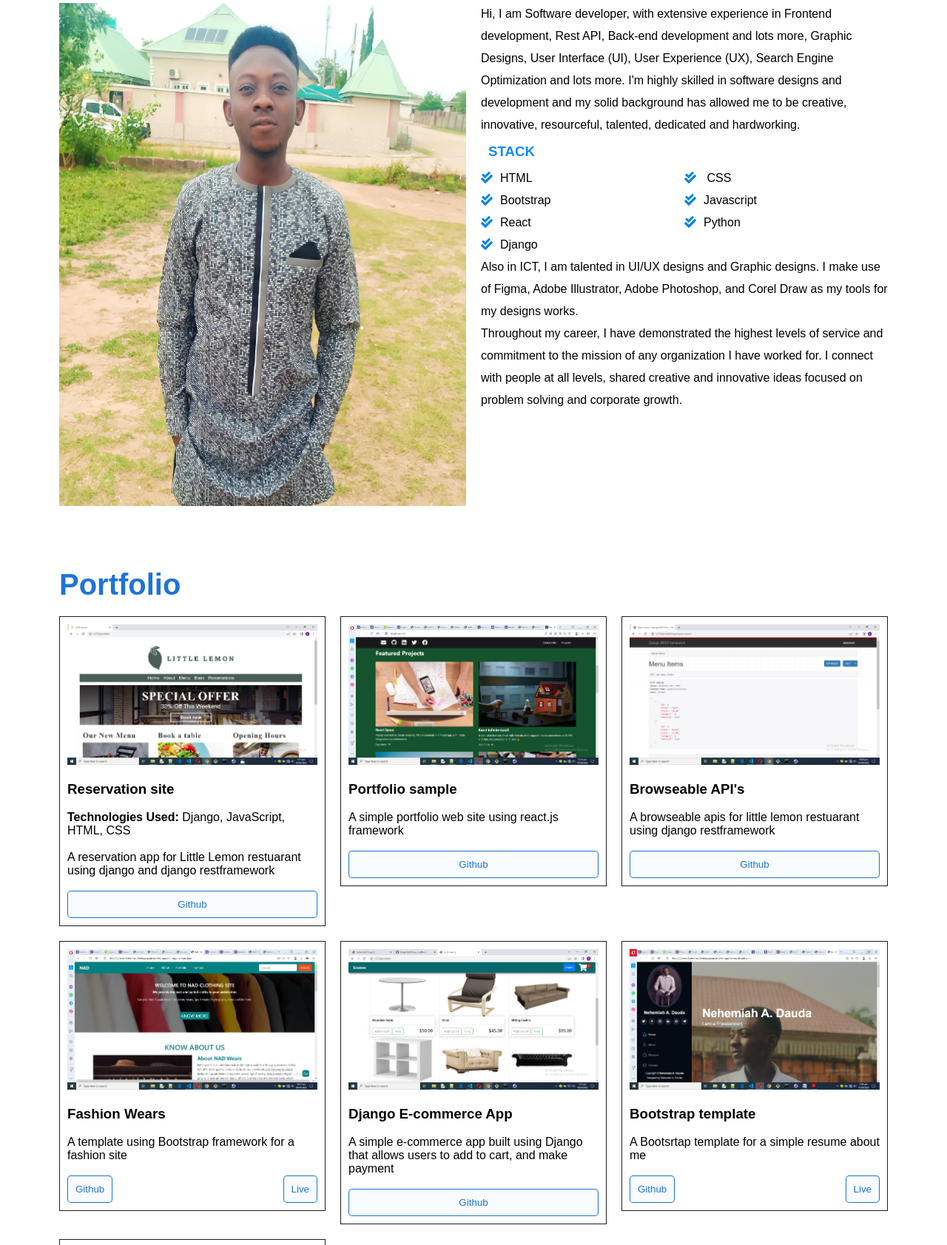
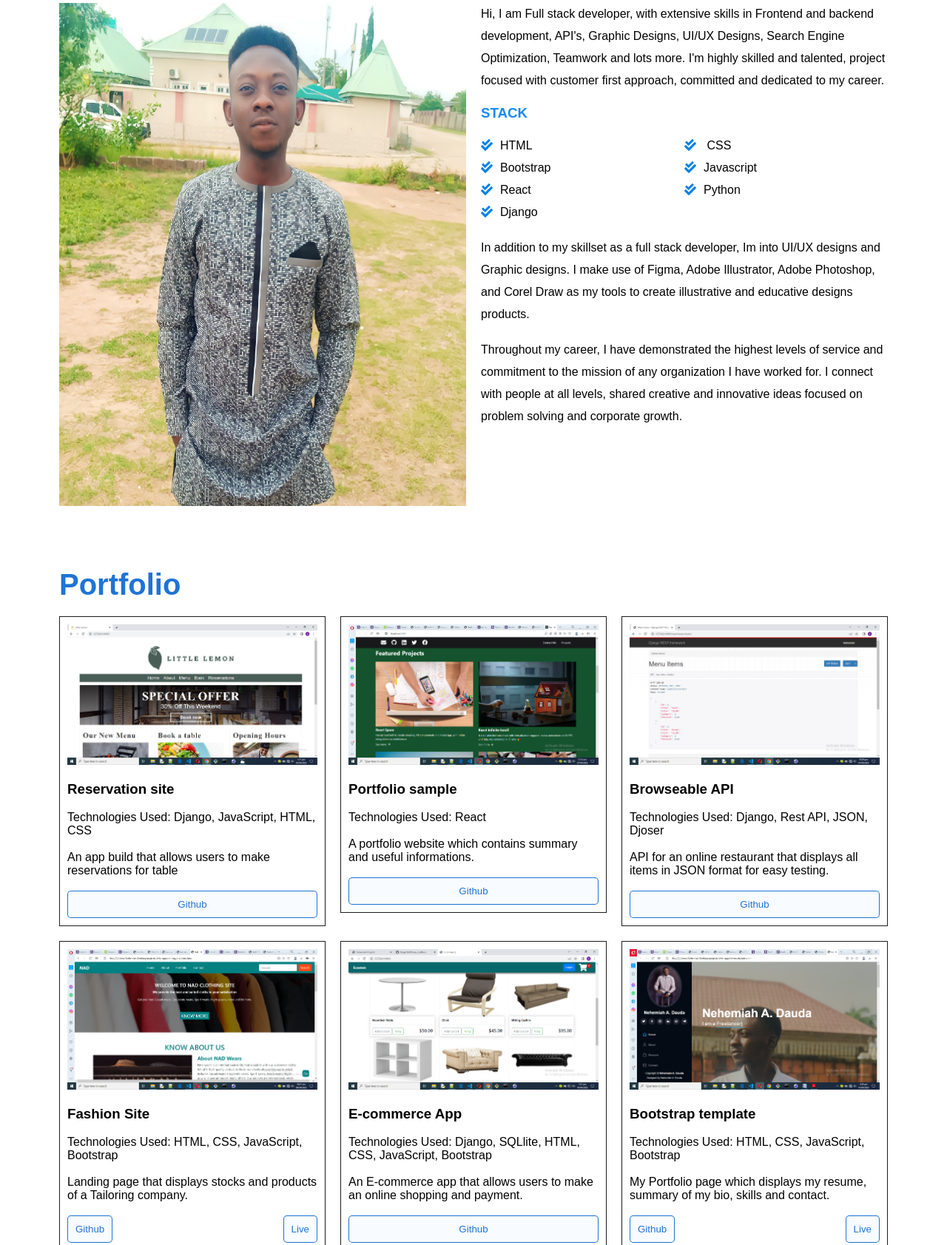
Before and after one commit to MegaNAD60/my-portfolio, a plain HTML site: page index.html in a window 1280 px wide. Shown: the part 831-2514 px from the top of the page at 74% size. Drawn offline with nearby package versions, Linux system fonts and the light colour scheme.

Commit message:
modified project

```diff
--- a/index.html
+++ b/index.html
@@ -70,13 +70,13 @@
                         <img id="aboutimg" src="img/mypic2.jpg">
                     </div>
                     <div class="about-text" data-aos="fade-left" data-aos-duration="1000">
-                        <p>Hi, I am Software developer, with extensive experience in Frontend development, Rest API, Back-end development and lots more,
-                            Graphic Designs, User Interface (UI), User Experience (UX), Search Engine Optimization and lots more. I'm highly
-                            skilled in software designs and development and my solid background has allowed me to be creative, innovative,
-                            resourceful, talented, dedicated and hardworking.
-                        </p>
+                        <p>Hi, I am Full stack developer, with extensive skills in Frontend and backend development, API's,
+                            Graphic Designs, UI/UX Designs, Search Engine Optimization, Teamwork and lots more. I'm highly
+                            skilled and talented, project focused with customer first approach, committed and dedicated to
+                            my career.
+                        </p><br/>
 
-                        <h3 style="color: rgb(20, 138, 248); margin: 10px;">STACK</h3>
+                        <h3 style="color: rgb(20, 138, 248);">STACK</h3><br/>
                         <div class="stack">
                             <div class="stack one">
                                 <ul>
@@ -94,12 +94,12 @@
                                     <li><i class="fas fa-check-double"></i>Python</li>
                                 </ul>
                             </div>
-                        </div>
+                        </div><br/>
 
-                        <p>Also in ICT, I am talented in UI/UX designs and Graphic designs. I make
-                            use of Figma, Adobe Illustrator, Adobe Photoshop, and Corel Draw as my tools for my
-                            designs works.
-                        </p>
+                        <p>In addition to my skillset as a full stack developer, Im into UI/UX designs and Graphic designs. I make
+                            use of Figma, Adobe Illustrator, Adobe Photoshop, and Corel Draw as my tools to create illustrative and
+                            educative designs products.
+                        </p><br/>
                         <p>
                             Throughout my career, I have demonstrated the highest levels of service and
                             commitment to the mission of any organization I have worked for. I connect with
@@ -121,47 +121,53 @@
                 <div class="card" data-aos="fade-up" data-aos-duration="1000">
                     <img src="img/portfolio/django-reservation.png" alt=""><br/><br/>
                     <h3><b>Reservation site</b></h3><br/>
-                    <p><strong>Technologies Used: </strong>Django, JavaScript, HTML, CSS</p><br/>
-                    <p>A reservation app for Little Lemon restuarant using django and django restframework</p><br/>
+                    <p>Technologies Used: Django, JavaScript, HTML, CSS</p><br/>
+                    <p>An app build that allows users to make reservations for table</p><br/>
                     <a href="https://github.com/MegaNAD60/little-lemon-reservation"><button class="btn github" style="width: 100%;">Github</button></a>
                 </div>
                 <div class="card" data-aos="fade-up" data-aos-duration="1000">
                     <img src="img/portfolio/react-portfolio.png" alt="" ><br/><br/>
                     <h3><b>Portfolio sample</b></h3><br/>
-                    <p>A simple portfolio web site using react.js framework</p><br/>
+                    <p>Technologies Used: React</p><br/>
+                    <p>A portfolio website which contains summary and useful informations.</p><br/>
                     <a href="https://github.com/MegaNAD60/react_app"><button class="btn github" style="width: 100%;">Github</button></a>
                 </div>
                 <div class="card" data-aos="fade-up" data-aos-duration="1000">
                     <img src="img/portfolio/Little-Lemon-Browseable-api.png" alt="" ><br/><br/>
-                    <h3><b>Browseable API's</b></h3><br/>
-                    <p>A browseable apis for little lemon restuarant using django restframework</p><br/>
+                    <h3><b>Browseable API</b></h3><br/>
+                    <p>Technologies Used: Django, Rest API, JSON, Djoser</p><br/>
+                    <p>API for an online restaurant that displays all items in JSON format for easy testing.</p><br/>
                     <a href="https://github.com/MegaNAD60/little-lemon-API"><button class="btn github" style="width: 100%;">Github</button></a>
                 </div>
                 <div class="card" data-aos="fade-up" data-aos-duration="1000">
                     <img src="img/portfolio/nad-wears-template.png" alt=""><br/><br/>
-                    <h3><b>Fashion Wears</b></h3><br/>
-                    <p>A template using Bootstrap framework for a fashion site</p><br/>
+                    <h3><b>Fashion Site</b></h3><br/>
+                    <p>Technologies Used: HTML, CSS, JavaScript, Bootstrap</p><br/>
+                    <p>Landing page that displays stocks and products of a Tailoring company.</p><br/>
                     <a href="https://github.com/MegaNAD60/clothingSite"><button class="btn github" >Github</button></a>
                     <a href="https://nadclothings.netlify.app/"><button class="btn live" style="float:right">Live</button></a>
                 </div>
                 <div class="card" data-aos="fade-up" data-aos-duration="1000">
                     <img src="img/portfolio/e-commerce.png" alt=""><br/><br/>
-                    <h3><b>Django E-commerce App</b></h3><br/>
-                    <p>A simple e-commerce app built using Django that allows users to add to cart, and make payment</p><br/>
+                    <h3><b>E-commerce App</b></h3><br/>
+                    <p>Technologies Used: Django, SQLlite, HTML, CSS, JavaScript, Bootstrap</p><br/>
+                    <p>An E-commerce app that allows users to make an online shopping and payment.</p><br/>
                     <a href="https://github.com/MegaNAD60/ecommerce"><button class="btn github" style="width: 100%;">Github</button></a>
                 </div>
                 <div class="card" data-aos="fade-up" data-aos-duration="1000">
                     <img src="img/portfolio/about-me.png" alt=""><br/><br/>
                     <h3><b>Bootstrap template</b></h3><br/>
-                    <p>A Bootsrtap template for a simple resume about me</p><br/>
+                    <p>Technologies Used: HTML, CSS, JavaScript, Bootstrap</p><br/>
+                    <p>My Portfolio page which displays my resume, summary of my bio, skills and contact.</p><br/>
                     <a href="https://github.com/MegaNAD60/MegaNAD60.github.io"><button class="btn github" >Github</button></a>
                     <a href="https://meganad60.github.io/"><button class="btn live" style="float:right">Live</button></a>
                 </div>
                 <div class="card" data-aos="fade-up" data-aos-duration="1000">
                     <img src="img/portfolio/nad-tech.png" alt=""><br/><br/>
                     <h3><b>Tech hub site</b></h3><br/>
-                    <p>A Tech hub which contains information about their services, and blogs for more informational lessons.</p><br/>
-                    <a href=""><button class="btn github" style="width: 100%;">Github</button></a>
+                    <p>Technologies Used: Django, SQLlite, HTML, CSS, JavaScript, Bootstrap</p><br/>
+                    <p>A Tech hub page containing information about their services, prices and blogs for updates.</p><br/>
+                    <a href="https://github.com/MegaNAD60/nad_tech_app"><button class="btn github" style="width: 100%;">Github</button></a>
                 </div>
 
             </div>
```
Also changed, not shown: 1 other file.
